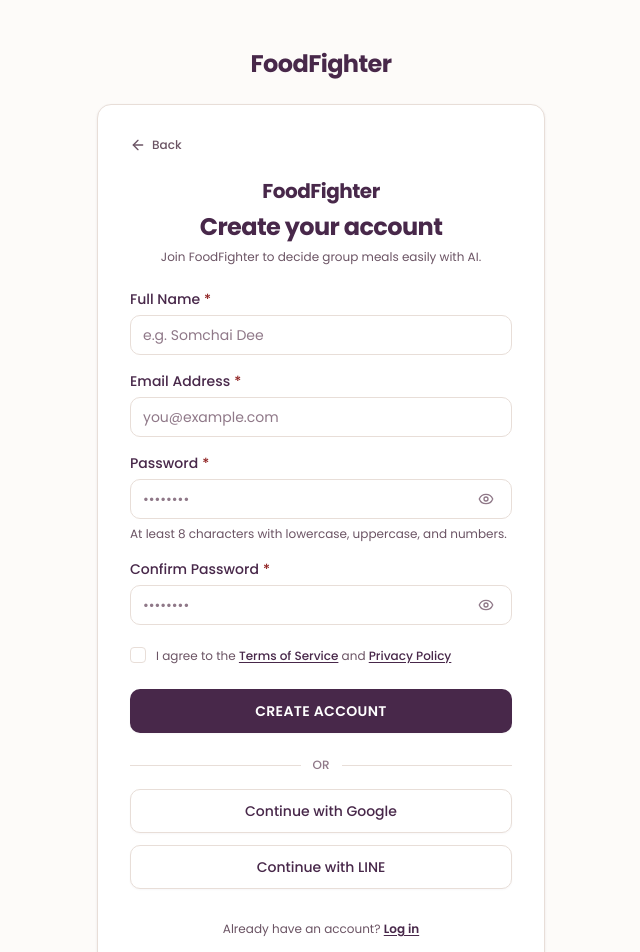
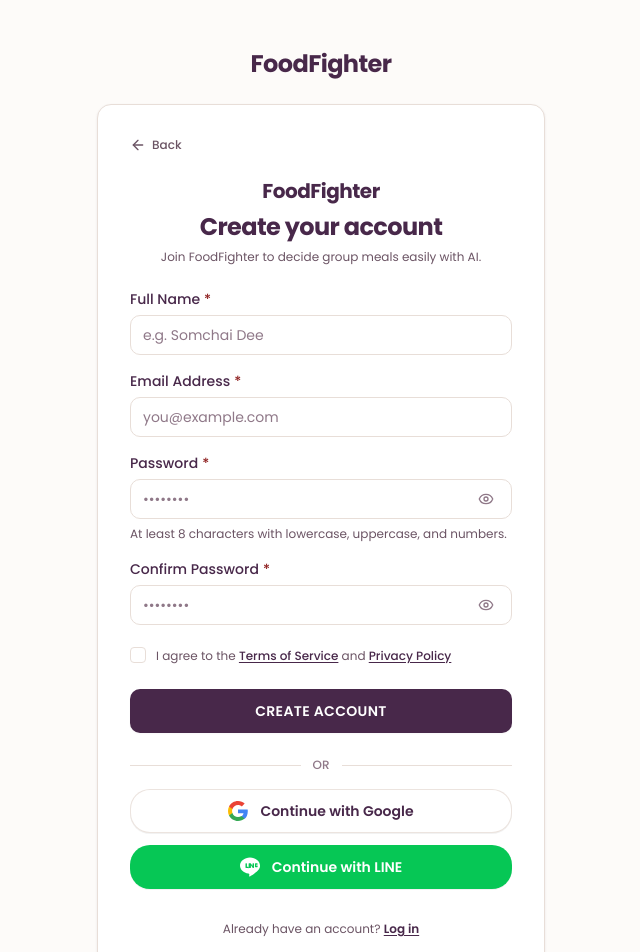
Before and after one commit to ratchanonnon1991-star/FoodFight, a Next.js app in the folder frontend/: page /register in a window 1280 px wide. Shown: the top 952 px of the page, without its empty margins (319-959 px from the left). Built offline with nearby package versions, Linux system fonts and the light colour scheme.

Commit message:
style(auth): use official social login branding

```diff
--- a/frontend/src/features/auth/components/RegisterForm.tsx
+++ b/frontend/src/features/auth/components/RegisterForm.tsx
@@ -198,7 +198,11 @@ export function RegisterForm() {
       </div>
 
       {/* Social Auth Buttons */}
-      <SocialAuthButtons disabled={isSubmitting} />
+      <SocialAuthButtons
+        disabled={isSubmitting}
+        onSuccess={() => router.push(ROUTES.FOOD_PROFILE.ALLERGIES)}
+        onError={(msg) => setGeneralError(msg)}
+      />
 
       {/* Login Link */}
       <div className="text-center pt-2 text-xs text-text-secondary">
--- a/frontend/src/features/auth/components/SocialAuthButtons.tsx
+++ b/frontend/src/features/auth/components/SocialAuthButtons.tsx
@@ -1,7 +1,7 @@
 "use client";
 
 import * as React from "react";
-import { Button } from "@/components/ui/Button";
+import { Loader2 } from "lucide-react";
 import { authService } from "@/features/auth/services/auth-runtime";
 
 export interface SocialAuthButtonsProps {
@@ -9,6 +9,62 @@ export interface SocialAuthButtonsProps {
   onSuccess?: () => void;
   onError?: (message: string) => void;
   onPendingChange?: (isPending: boolean) => void;
+  googleLabel?: string;
+  lineLabel?: string;
+}
+
+/**
+ * Official multicolor Google "G" brand icon
+ */
+function GoogleGIcon({ className = "size-5" }: { className?: string }) {
+  return (
+    <svg
+      viewBox="0 0 24 24"
+      aria-hidden="true"
+      className={className}
+      focusable="false"
+    >
+      <path
+        fill="#4285F4"
+        d="M23.745 12.27c0-.7-.06-1.4-.19-2.07H12v4.51h6.6c-.29 1.52-1.14 2.82-2.4 3.68v3.05h3.88c2.27-2.09 3.665-5.17 3.665-9.17z"
+      />
+      <path
+        fill="#34A853"
+        d="M12 24c3.24 0 5.95-1.08 7.93-2.91l-3.88-3.05c-1.08.72-2.45 1.16-4.05 1.16-3.12 0-5.77-2.1-6.72-4.93H1.25v3.15C3.26 21.36 7.33 24 12 24z"
+      />
+      <path
+        fill="#FBBC05"
+        d="M5.28 14.27c-.25-.72-.38-1.49-.38-2.27s.13-1.55.38-2.27V6.58H1.25C.45 8.18 0 9.98 0 12s.45 3.82 1.25 5.42l4.03-3.15z"
+      />
+      <path
+        fill="#EA4335"
+        d="M12 4.75c1.77 0 3.35.61 4.6 1.8l3.42-3.42C17.95 1.19 15.24 0 12 0 7.33 0 3.26 2.64 1.25 6.58l4.03 3.15c.95-2.83 3.6-4.98 6.72-4.98z"
+      />
+    </svg>
+  );
+}
+
+/**
+ * Official LINE speech bubble brand icon
+ */
+function LineBrandIcon({ className = "size-5" }: { className?: string }) {
+  return (
+    <svg
+      viewBox="0 0 24 24"
+      aria-hidden="true"
+      className={className}
+      focusable="false"
+    >
+      <path
+        fill="#FFFFFF"
+        d="M24 10.304c0-5.369-5.383-9.738-12-9.738-6.616 0-12 4.369-12 9.738 0 4.814 4.269 8.846 10.035 9.608.391.084.922.258 1.057.592.122.303.079.778.039 1.085l-.171 1.027c-.053.303-.242 1.186 1.039.647 1.281-.54 6.911-4.069 9.428-6.967 1.739-1.907 2.573-3.843 2.573-5.292z"
+      />
+      <path
+        fill="#06C755"
+        d="M9.228 13.072H7.104a.531.531 0 0 1-.531-.531V7.955c0-.293.238-.531.531-.531h.708a.531.531 0 0 1 .531.531v3.878h1.416a.531.531 0 0 1 .531.531v.708a.531.531 0 0 1-.531.531zm2.348 0h-.708a.531.531 0 0 1-.531-.531V7.955c0-.293.238-.531.531-.531h.708a.531.531 0 0 1 .531.531v4.586a.531.531 0 0 1-.531.531zm4.721 0h-.708a.531.531 0 0 1-.447-.245l-2.022-2.889v2.603c0 .293-.238.531-.531.531h-.708a.531.531 0 0 1-.531-.531V7.955c0-.293.238-.531.531-.531h.708a.531.531 0 0 1 .447.245l2.022 2.889V7.955c0-.293.238-.531.531-.531h.708a.531.531 0 0 1 .531.531v4.586a.531.531 0 0 1-.531.531zm4.331-3.355h-1.416v.708h1.416a.531.531 0 0 1 .531.531v.708a.531.531 0 0 1-.531.531h-2.124a.531.531 0 0 1-.531-.531V7.955c0-.293.238-.531.531-.531h2.124a.531.531 0 0 1 .531.531v.708a.531.531 0 0 1-.531.531h-1.416v.708h1.416a.531.531 0 0 1 .531.531v.708a.531.531 0 0 1-.531.531z"
+      />
+    </svg>
+  );
 }
 
 export function SocialAuthButtons({
@@ -16,6 +72,8 @@ export function SocialAuthButtons({
   onSuccess,
   onError,
   onPendingChange,
+  googleLabel = "Continue with Google",
+  lineLabel = "Continue with LINE",
 }: SocialAuthButtonsProps) {
   const [loadingProvider, setLoadingProvider] = React.useState<"google" | "line" | null>(null);
 
@@ -58,29 +116,45 @@ export function SocialAuthButtons({
     }
   };
 
+  const isGoogleLoading = loadingProvider === "google";
+  const isLineLoading = loadingProvider === "line";
+  const isAnyLoading = loadingProvider !== null;
+
   return (
     <div className="flex flex-col space-y-3 w-full">
-      <Button
+      {/* 1. Official Google Identity Button */}
+      <button
         type="button"
-        variant="outline"
-        className="w-full justify-center text-sm font-medium h-11"
-        disabled={disabled || loadingProvider !== null}
-        loading={loadingProvider === "google"}
+        id="google-auth-button"
         onClick={handleGoogleAuth}
+        disabled={disabled || isAnyLoading}
+        aria-label={googleLabel}
+        className="w-full h-11 flex items-center justify-center gap-3 px-4 rounded-xl border border-border/80 bg-surface hover:bg-surface-subtle/80 active:bg-surface-subtle text-text-primary text-sm font-semibold shadow-2xs transition-all focus-visible:outline-2 focus-visible:outline-offset-2 focus-visible:outline-brand-secondary cursor-pointer disabled:opacity-50 disabled:cursor-not-allowed select-none"
       >
-        Continue with Google
-      </Button>
+        {isGoogleLoading ? (
+          <Loader2 className="size-5 animate-spin text-text-muted" aria-hidden="true" />
+        ) : (
+          <GoogleGIcon className="size-5 shrink-0" />
+        )}
+        <span>{googleLabel}</span>
+      </button>
 
-      <Button
+      {/* 2. Official LINE Identity Button */}
+      <button
         type="button"
-        variant="outline"
-        className="w-full justify-center text-sm font-medium h-11"
-        disabled={disabled || loadingProvider !== null}
-        loading={loadingProvider === "line"}
+        id="line-auth-button"
         onClick={handleLineAuth}
+        disabled={disabled || isAnyLoading}
+        aria-label={lineLabel}
+        className="w-full h-11 flex items-center justify-center gap-3 px-4 rounded-xl bg-[#06C755] hover:bg-[#05B34C] active:bg-[#049F43] text-white text-sm font-semibold shadow-2xs transition-all focus-visible:outline-2 focus-visible:outline-offset-2 focus-visible:outline-[#06C755] cursor-pointer disabled:opacity-50 disabled:cursor-not-allowed select-none"
       >
-        Continue with LINE
-      </Button>
+        {isLineLoading ? (
+          <Loader2 className="size-5 animate-spin text-white/80" aria-hidden="true" />
+        ) : (
+          <LineBrandIcon className="size-5 shrink-0" />
+        )}
+        <span className="text-white">{lineLabel}</span>
+      </button>
     </div>
   );
 }
```
Also changed, not shown: frontend/public/brands/google/google-g.svg (added), frontend/public/brands/line/line-logo.svg (added).
